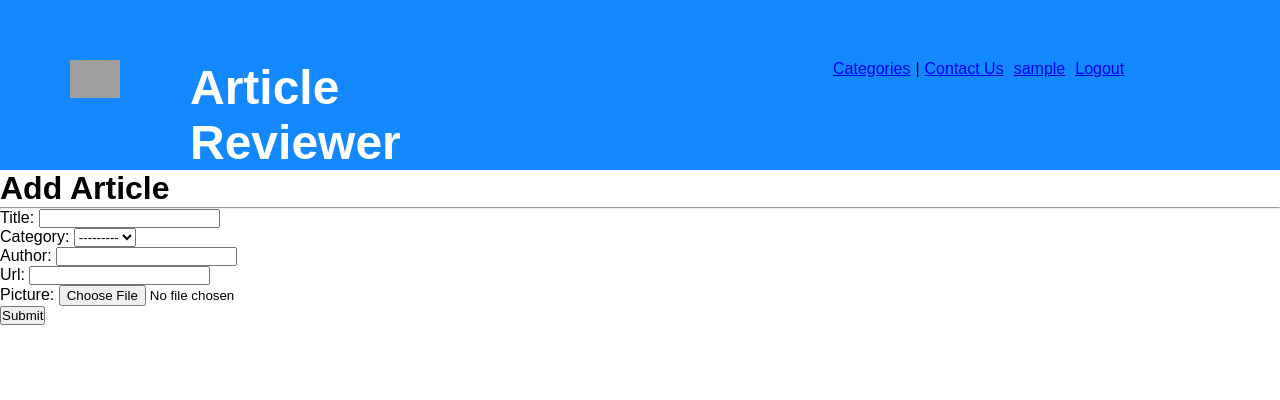
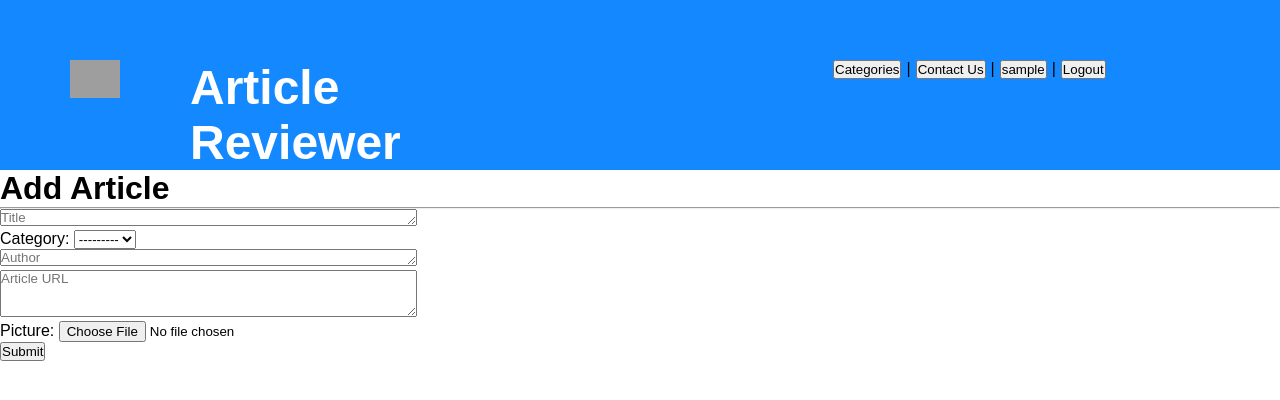
Before and after one commit to 2431345K/article-web-app, a Django app: page /article_reviewer/login/my_account/add_article/ in a window 1280 px wide. Shown: the top 400 px of the page. Run offline with Django 3.2, Linux system fonts and the light colour scheme; the visitor is signed in with stand-in values (Sample User, id 1); data that the repository does not hold is empty; some libraries are stand-ins or nearby versions; grey boxes are pictures that could not be loaded.

Commit message:
Added some buttons

```diff
--- a/article_reviewer/forms.py
+++ b/article_reviewer/forms.py
@@ -9,7 +9,7 @@ class UserForm(forms.ModelForm):
 
     class Meta:
         model = User
-        fields = ('username', 'email', 'password',)
+        fields = ('username', 'password', )
 
 
 class UserProfileForm(forms.ModelForm):
@@ -20,6 +20,29 @@ class UserProfileForm(forms.ModelForm):
 
 
 class ArticleForm(forms.ModelForm):
+    title = forms.CharField(label ="", widget = forms.Textarea(
+    attrs ={
+        'class':'form-control',
+        'placeholder':'Title',
+        'rows':1,
+        'cols':50
+    }))
+
+    author = forms.CharField(label ="", widget = forms.Textarea(
+    attrs ={
+        'class':'form-control',
+        'placeholder':'Author',
+        'rows':1,
+        'cols':50
+    }))
+
+    url = forms.CharField(label ="", widget = forms.Textarea(
+    attrs ={
+        'class':'form-control',
+        'placeholder':'Article URL',
+        'rows':3,
+        'cols':50
+    }))
 
     class Meta:
         model = Article
--- a/templates/article_web_app/base.html
+++ b/templates/article_web_app/base.html
@@ -24,15 +24,15 @@
 
         <div class="right">
             <ul>
-                 <li><a href="{% url 'article_reviewer:category' %}">Categories</a></li> |
-                <li><a href="{% url 'article_reviewer:contact_us' %}">Contact Us</a></li>
+                <li><button onclick="myFunction5()" class="btn btn-primary"> Categories </button></li> |
+                <li><button onclick="myFunction6()" class="btn btn-primary"> Contact Us </button></li> |
 
                 {% if user.is_authenticated %}
-                    <li><a href="{% url 'article_reviewer:my_account' %}">   {{ user.username }} </a></li>
-                    <li><a href="{% url 'article_reviewer:logout' %}">Logout</a></li>
+                    <li><button onclick="myFunction()" class="btn btn-primary"> {{ user.username }} </button></li> |
+                    <li><button onclick="myFunction2()" class="btn btn-primary"> Logout </button></li>
                 {% else %}
-                    <li><a href="{% url 'article_reviewer:login' %}">  Sign In</a></li> |
-                    <li><a href="{% url 'article_reviewer:sign_up' %}">Sign Up</a></li>
+                    <li><button onclick="myFunction3()" class="btn btn-primary"> Login </button></li> |
+                    <li><button onclick="myFunction4()" class="btn btn-primary"> Sign Up </button></li>
                 {% endif %}
             </ul>
         </div>
@@ -47,4 +47,35 @@
     <script src="{% static "js/article-jquery.js" %}" crossorigin="anonymous"></script>
 
      </body>
+
+     <script>
+        function myFunction() {
+            window.location="{% url 'article_reviewer:my_account' %}"
+        }
+    </script>
+    <script>
+        function myFunction2() {
+            window.location="{% url 'article_reviewer:logout' %}"
+        }
+    </script>
+    <script>
+        function myFunction3() {
+            window.location="{% url 'article_reviewer:login' %}"
+        }
+    </script>
+    <script>
+        function myFunction4() {
+            window.location="{% url 'article_reviewer:sign_up' %}"
+        }
+    </script>
+    <script>
+        function myFunction5() {
+            window.location="{% url 'article_reviewer:category' %}"
+        }
+    </script>
+    <script>
+        function myFunction6() {
+            window.location="{% url 'article_reviewer:contact_us' %}"
+        }
+    </script>
 </html>
```
